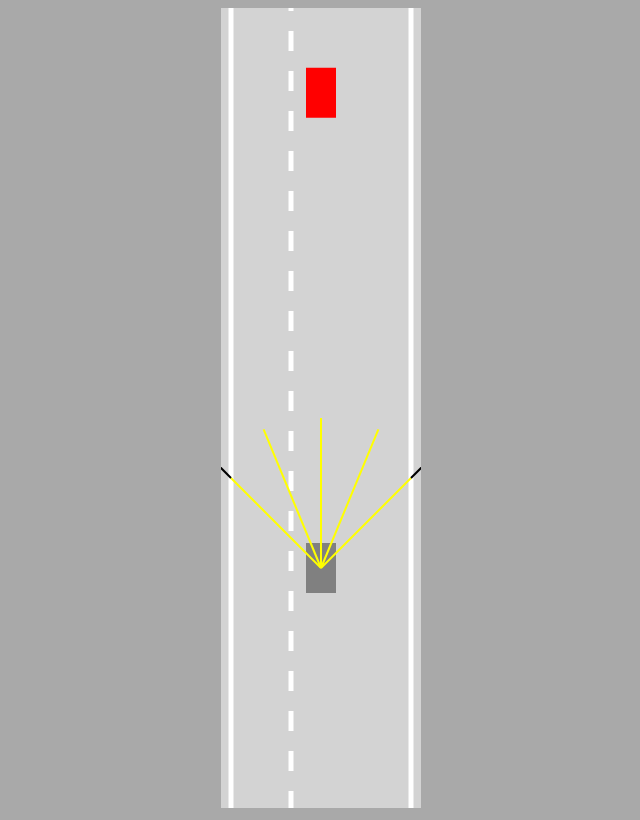
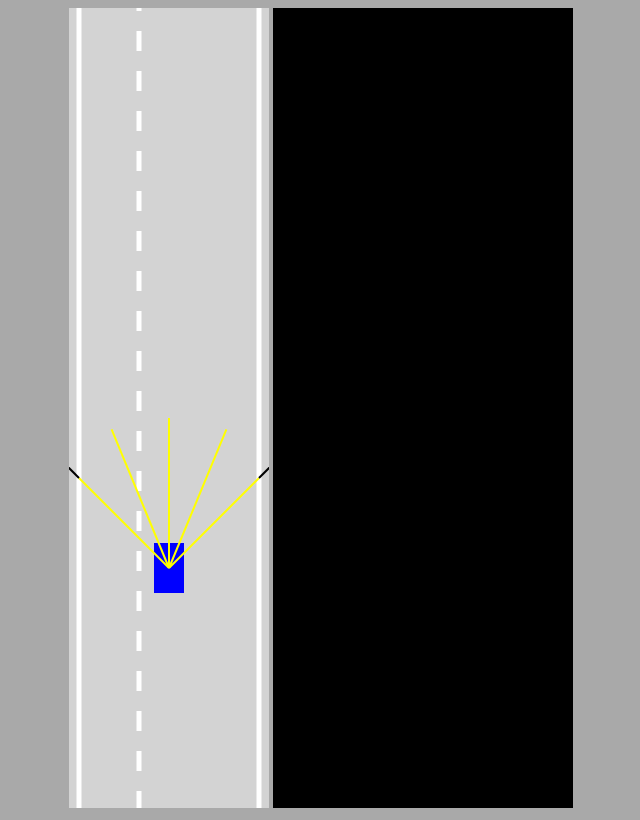
Before and after one commit to Shemuel-bot/self-driving-car, a plain HTML site: page index.html in a window 1280 px wide. Shown: the whole page, without its empty margins (319-959 px from the left). Drawn offline with Linux system fonts and the light colour scheme.

Commit message:
fixed network output array

```diff
--- a/car.js
+++ b/car.js
@@ -12,11 +12,15 @@ class Car {
     this.angle = 0;
     this.damaged = false;
 
-    if (controlType != "DUMMY") {
+
+    this.useBrian = controlType == "AI"
+
+    if (controlType !== "DUMMY") {
       this.sensor = new Sensor(this);
+      this.brain = new NueralNetwork([this.sensor.rayCount,6,4])
     }
     this.controls = new Controls(controlType);
-  }
+    }
 
   update(roadBorders, traffic) {
     if (!this.damaged) {
@@ -26,7 +30,17 @@ class Car {
     }
     if (this.sensor) {
         this.sensor.update(roadBorders, traffic)
+        const offsets = this.sensor.readings.map(x => x == null?0:1-this.sensor.offset)
+        const outputs = NueralNetwork.feedForward(offsets, this.brain)
+
+        if (this.useBrian) {
+            this.controls.forward=outputs[0]
+            this.controls.left = outputs[1]
+            this.controls.right = outputs[2]
+            this.controls.reverse = outputs[3]
+        }
     }
+
   }
 
   #assessDamage(roadBorders, traffic) {
--- a/index.html
+++ b/index.html
@@ -8,7 +8,8 @@
     <title>Document</title>
 </head>
 <body>
-    <canvas id="myCanvas"></canvas>
+    <canvas id="carCanvas"></canvas>
+    <canvas id="networkCanvas"></canvas>
     <script src="network.js"></script>
     <script src="sensor.js"></script>
     <script src="utils.js"></script>
--- a/main.js
+++ b/main.js
@@ -1,12 +1,16 @@
-const canvas = document.getElementById("myCanvas")
-canvas.width = 200
+const carCanvas = document.getElementById("carCanvas")
+carCanvas.width = 200
+const networkCanvas = document.getElementById("networkCanvas")
+networkCanvas.width = 300
 
 
-const ctx  = canvas.getContext("2d")
-const road = new Road(canvas.width/2,canvas.width*0.9)
-const car = new Car(road.getLineCenter(1), 100, 30, 50, "KEYS")
+const carCtx  = carCanvas.getContext("2d")
+const networkCtx = networkCanvas.getContext("2d")
+
+const road = new Road(carCanvas.width/2,carCanvas.width*0.9)
+const car = new Car(road.getLineCenter(1), 100, 30, 50, "AI")
 const traffic = [
-    new Car(road.getLineCenter(1), 200,30,50, "DUMMY",2)
+    new Car(road.getLineCenter(1), -100,30,50, "DUMMY",2)
 ]
 
 animate()
@@ -17,18 +21,19 @@ function animate() {
     }
     car.update(road.borders, traffic)
 
-    canvas.height = window.innerHeight
+    carCanvas.height = window.innerHeight
+    networkCanvas.height = window.innerHeight
 
-    ctx.save()
-    ctx.translate(0, -car.y+canvas.height*0.7)
+    carCtx.save()
+    carCtx.translate(0, -car.y+carCanvas.height*0.7)
 
 
-    road.draw(ctx)
+    road.draw(carCtx)
     for (let i = 0; i < traffic.length; i++) {
-        traffic[i].draw(ctx, "red")
+        traffic[i].draw(carCtx, "red")
     }
-    car.draw(ctx, "blue")
+    car.draw(carCtx, "blue")
 
-    ctx.restore()
+    carCtx.restore()
     requestAnimationFrame(animate)
 }
--- a/network.js
+++ b/network.js
@@ -15,8 +15,9 @@ class NueralNetwork {
         let outputs = Level.feedForward(
             givenInputs, network.levels[0]
         )
-        for (let i = 0; i < network.levels.length; i++) {
+        for (let i = 1; i < network.levels.length; i++) {
             outputs = Level.feedForward(outputs, network.levels[i])
+            break
         }
         return outputs
     }
@@ -35,7 +36,7 @@ class Level {
             this.weights[i] = new Array(outPutCount)
         }
 
-        Level.#randomize()
+        Level.#randomize(this)
     }
 
     static #randomize(level){
--- a/style.css
+++ b/style.css
@@ -4,6 +4,10 @@ body{
     text-align: center;
 }
 
-#myCanvas{
+#carCanvas{
     background-color: lightgray;
 }
+
+#networkCanvas{
+    background-color: black;
+}
```
